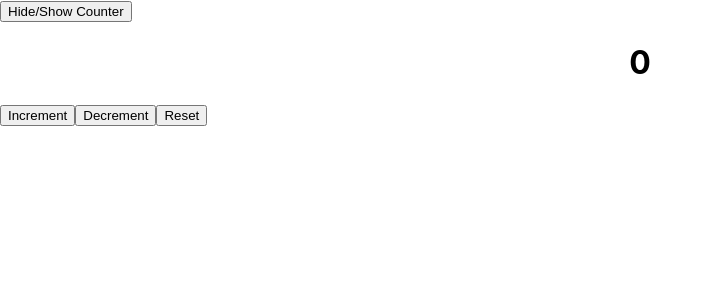
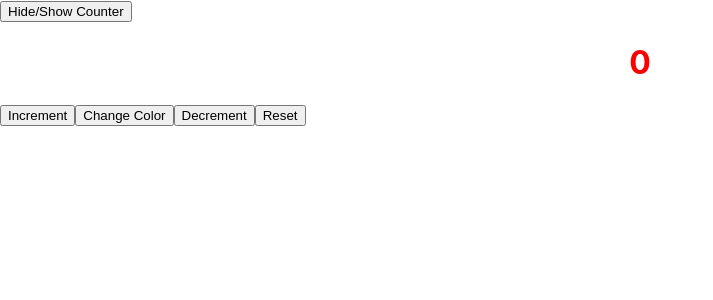
Before and after one commit to MohibHello/React-Hooks, a React (Create React App) app: page / in a window 1280 px wide. Both pictures are taken after a click on the button "Hide/Show Counter". Shown: the top 300 px of the page, without its empty margins (0-713 px from the left). Built offline with nearby package versions, Linux system fonts and the light colour scheme; the HTML template or start-up script is replaced by a standard one.

Commit message:
Second Argument to the useEffect Hook

```diff
--- a/src/components/useEffect/UseEffectMountAndUnMountOnly.js
+++ b/src/components/useEffect/UseEffectMountAndUnMountOnly.js
@@ -2,6 +2,8 @@ import React, { useState, useEffect } from "react";
 
 function useEffectMountAndUnMountOnly() {
   const [count, setCount] = useState(0);
+
+  const [color, setColor] = useState('red')
 
   const handleIncrement = () =>
     setCount((prevCount) => {
@@ -29,17 +31,33 @@ function useEffectMountAndUnMountOnly() {
   to mimic this we need to pass empty array [] as second argument to useEffect()
     */
 
+    /*  The Second Argument to the useEffect Hook:
+        1. it takes [] to mimic CDM and CWU we need to pass empty array [] i,e., it will
+           not call useEffect() when state changes or component re-renders
+
+        2. if we want to call useEffect() when state or particular piece of state changes then we need
+          to pass that state variable as value ex: we want to keep track of change in color then
+          pass color / count
+     */
   useEffect(() => {
     console.log(`inside useEffect when component mounted`);
-    console.log(`count is ${count}`);
+    console.log(`CDM color is ${color}`)
     return () => {
       console.log(`Executing useEffect return statement and count is ${count}`);
+      console.log(`CDU color is ${color}`)
     };
-  }, []);
+  }, [color]);
+
+
+  const handleColorChange=()=>{
+    const newColor = color==='red'?'blue':'red'
+    setColor(newColor);
+  }
+
 
   return (
     <div>
-      <h1 className="mt-5" style={{ textAlign: "center" }}>
+      <h1 className="mt-5" style={{ textAlign: "center" ,color:color}}>
         {count}
       </h1>
       <div className="row justify-content-center">
@@ -48,6 +66,12 @@ function useEffectMountAndUnMountOnly() {
           onClick={handleIncrement}
         >
           Increment
+        </button>
+        <button
+          className="col-auto btn btn-primary mr-2"
+          onClick={handleColorChange}
+        >
+          Change Color
         </button>
         <button
           className="col-auto btn btn-secondary ml-2"
```
